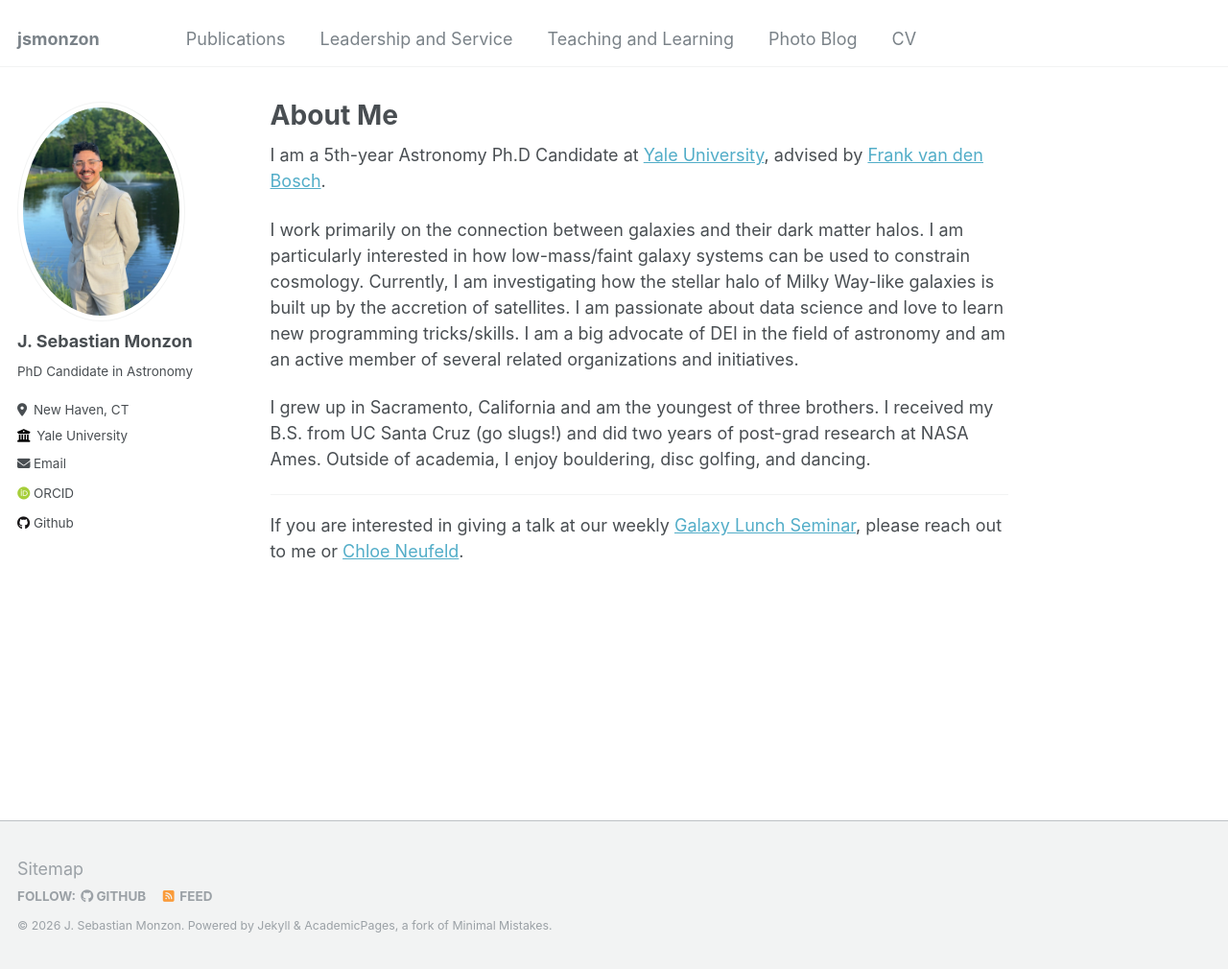
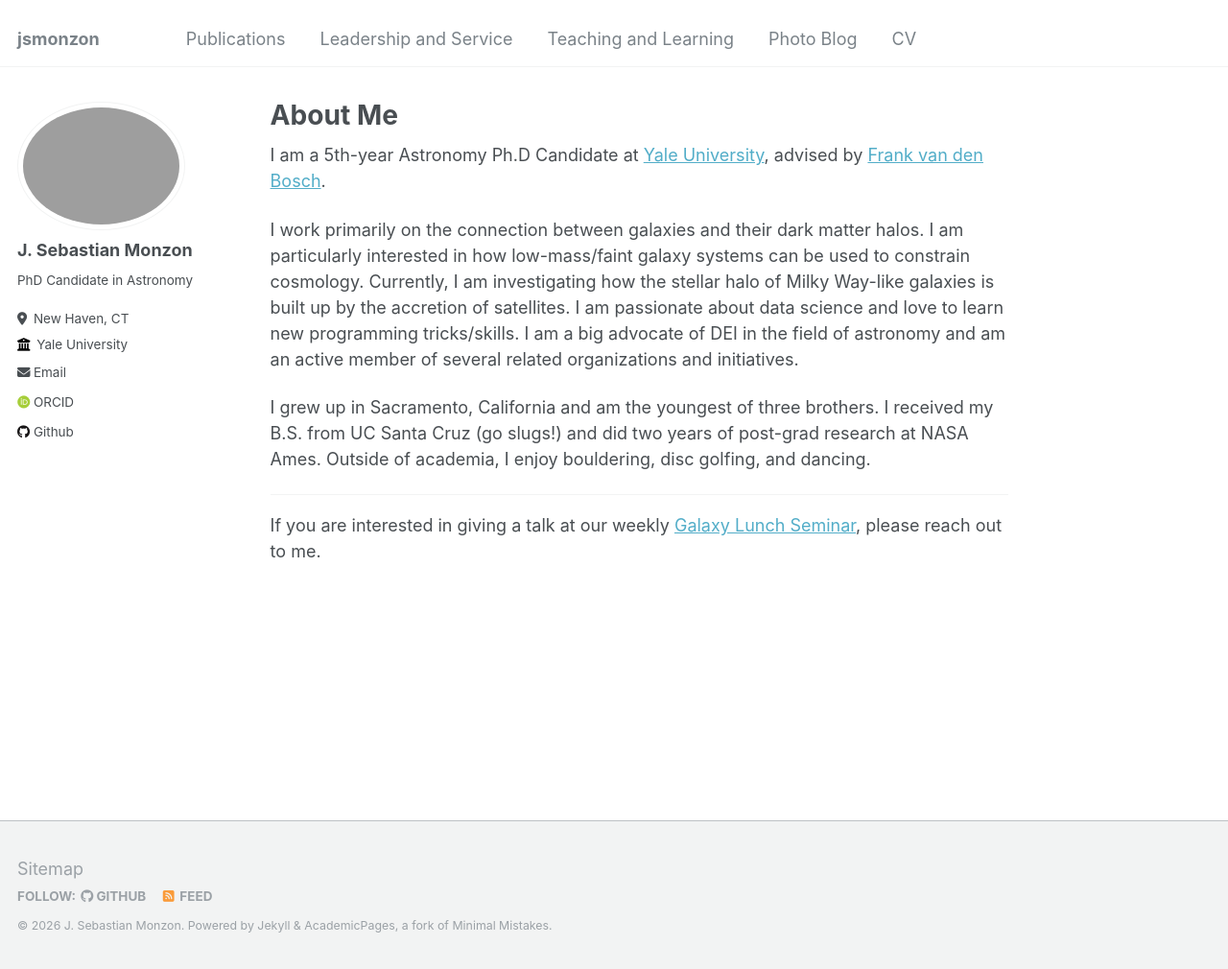
Before and after one commit to jsmonzon/jsmonzon.github.io, a Jekyll site: the page built from _pages/about.md, in a window 1280 px wide and 1010 px high. Shown: the whole window at 96% size. Built offline with Jekyll 4.4.1, drawn with Linux system fonts in a browser that asks for light colours; some web fonts are replaced.

Commit message:
minor edits

```diff
--- a/_config.yml
+++ b/_config.yml
@@ -21,7 +21,7 @@ repository               : "jsmonzon/jsmonzon.github.io"
 #               Additional customization can be done by editing /_includes/author-profile.html
 author:
   # Biographic information
-  avatar           : "personal_v2.webp"
+  avatar           : "jsm_personal.webp"
   name             : "J. Sebastian Monzon"
   pronouns         : # example: "she/her"
   bio              : "PhD Candidate in Astronomy"
--- a/_pages/about.md
+++ b/_pages/about.md
@@ -14,4 +14,4 @@ I work primarily on the connection between galaxies and their dark matter halos.
 I grew up in Sacramento, California and am the youngest of three brothers. I received my B.S. from UC Santa Cruz (go slugs!) and did two years of post-grad research at NASA Ames. Outside of academia, I enjoy bouldering, disc golfing, and dancing.
 
 ---
-If you are interested in giving a talk at our weekly [Galaxy Lunch Seminar](https://yalegalaxylunch.github.io/), please reach out to me or [Chloe Neufeld](https://chloeneufeld.github.io/).
+If you are interested in giving a talk at our weekly [Galaxy Lunch Seminar](https://yalegalaxylunch.github.io/), please reach out to me.
```
Also changed, not shown: _pages/blog.md (+4 -0 lines), images/vball_winner.webp (added), 2 other files.
